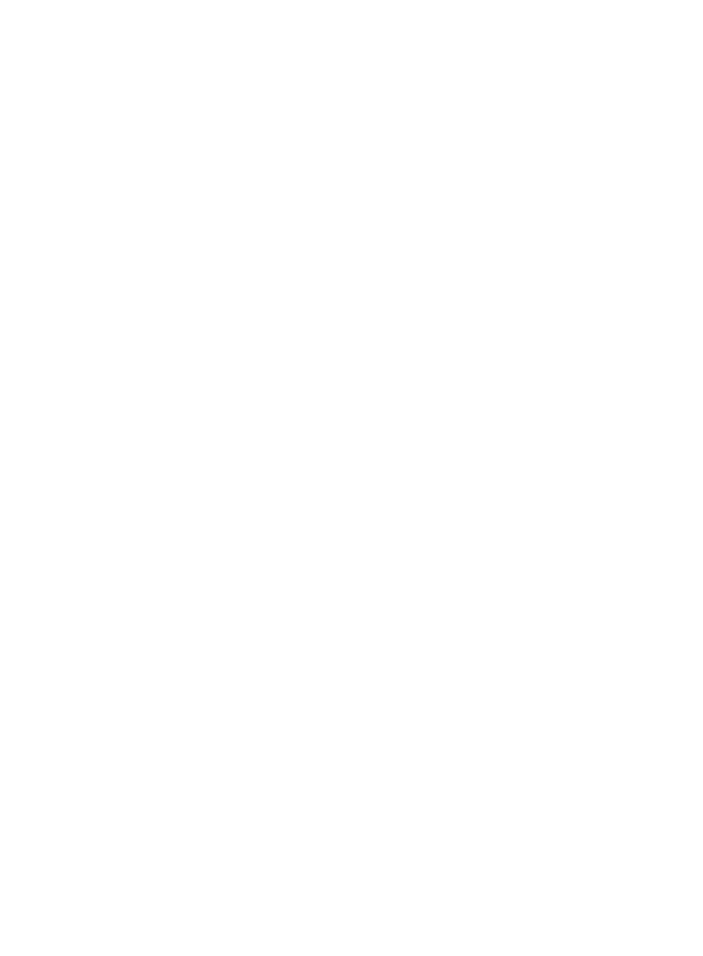
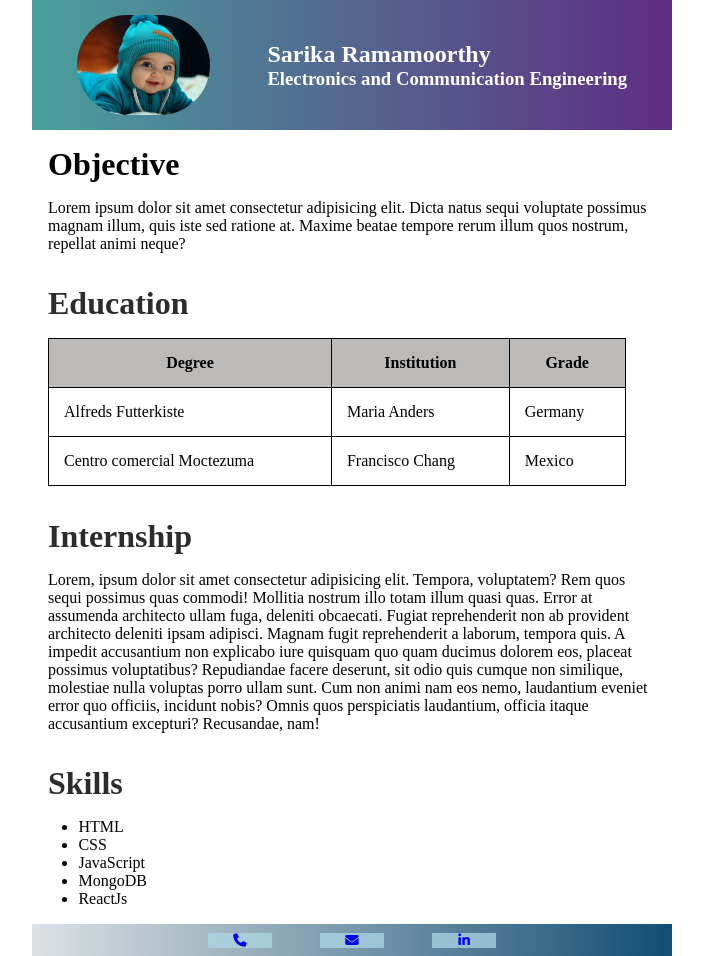
Before and after one commit to SarikaRamamoorthy/website, a plain HTML site: page index.html in a window 1280 px wide. Shown: the whole page, without its empty margins (288-991 px from the left). Before the commit the page ends 800 px from the top, so only its background shows below. Drawn offline with Linux system fonts and the light colour scheme.

Commit message:
final commit

```diff
--- a/css/index.css
+++ b/css/index.css
@@ -0,0 +1,100 @@
+*{
+    margin: 0;
+    padding: 0;
+    box-sizing: border-box;
+}
+
+body {
+    width: 50%;
+    margin: auto;
+}
+
+.bg {
+    background: #5f2c82;  /* fallback for old browsers */
+    background: -webkit-linear-gradient(to right, #49a09d, #5f2c82);  /* Chrome 10-25, Safari 5.1-6 */
+    background: linear-gradient(to right, #49a09d, #5f2c82); /* W3C, IE 10+/ Edge, Firefox 16+, Chrome 26+, Opera 12+, Safari 7+ */
+    /* color: white; */
+}
+.footer {
+    width: 100%;
+    height: 2rem;
+    display: flex;
+    flex-direction: row;
+    justify-content: center;
+    align-items: center;
+    gap: 3rem;
+    font-weight: bold;
+    background: #8E2DE2;
+    /* background: #00416A; */
+    background: -webkit-linear-gradient(to right, #dee1e3, #00416aee);
+    /* Chrome 10-25, Safari 5.1-6 */
+    background: linear-gradient(to right, #dee1e3,#00416aee);
+}
+
+.header {
+
+    display: flex;
+    height: 130px;
+    padding: 1rem;
+    justify-content: space-around;
+    justify-items: center;
+    align-items: center;
+}
+
+.header > div > h1, h3 {
+    color: rgb(255, 255, 255);
+}
+
+th {
+    background: rgb(188, 185, 185);
+}
+
+img {
+    border-radius: 50px;
+    height: 100px;
+}
+
+table {
+    width: 95%;
+}
+
+table, th, td {
+    border: 1px solid black;
+    border-collapse: collapse;
+}
+
+h1 {
+    margin-bottom: 1rem;
+}
+
+h2 {
+    color: white;
+}
+
+th, td {
+   padding: 15px;
+}
+
+.obj {
+    padding: 1rem;
+}
+.color-primary{
+    color: rgb(44, 44, 44);
+}
+
+.skill {
+    width: 90%;
+    margin: auto;
+}
+
+.buttonchange {
+    background-color: rgba(173, 216, 230, 0.735);
+    border: none;
+    width: 5vw;
+    /* border:1px solid white; */
+}
+
+.buttonchange:hover {
+    /* background-color: #f9f9f9; */
+    background-color: transparent;
+}
--- a/index.html
+++ b/index.html
@@ -4,8 +4,68 @@
     <meta charset="UTF-8">
     <meta name="viewport" content="width=device-width, initial-scale=1.0">
     <title>Document</title>
+    <link rel="stylesheet" href="/css/index.css">
+    <link rel="stylesheet" href="https://cdnjs.cloudflare.com/ajax/libs/font-awesome/6.6.0/css/all.min.css"
+        integrity="sha512-Kc323vGBEqzTmouAECnVceyQqyqdsSiqLQISBL29aUW4U/M7pSPA/gEUZQqv1cwx4OnYxTxve5UMg5GT6L4JJg=="
+        crossorigin="anonymous" referrerpolicy="no-referrer" />
 </head>
 <body>
-
+    <div class="header bg">
+        <img src="/img/baby boy.jpg" alt="photo">
+        <div>
+            <h2>Sarika Ramamoorthy</h2>
+            <h3>Electronics and Communication Engineering</h3>
+        </div>
+    </div>
+    <div class="obj">
+        <h1>Objective</h1>
+        <p>Lorem ipsum dolor sit amet consectetur adipisicing elit. Dicta natus sequi voluptate possimus magnam illum, quis iste sed ratione at. Maxime beatae tempore rerum illum quos nostrum, repellat animi neque?</p>
+    </div>
+    <div class="obj">
+        <h1 class="color-primary">Education</h1>
+        <table>
+            <tr>
+              <th>Degree</th>
+              <th>Institution</th>
+              <th>Grade</th>
+            </tr>
+            <tr>
+              <td>Alfreds Futterkiste</td>
+              <td>Maria Anders</td>
+              <td>Germany</td>
+            </tr>
+            <tr>
+              <td>Centro comercial Moctezuma</td>
+              <td>Francisco Chang</td>
+              <td>Mexico</td>
+            </tr>
+          </table>
+    </div>
+    <div class="obj">
+        <h1 class="color-primary">Internship</h1>
+        <p>Lorem, ipsum dolor sit amet consectetur adipisicing elit. Tempora, voluptatem? Rem quos sequi possimus quas commodi! Mollitia nostrum illo totam illum quasi quas. Error at assumenda architecto ullam fuga, deleniti obcaecati. Fugiat reprehenderit non ab provident architecto deleniti ipsam adipisci. Magnam fugit reprehenderit a laborum, tempora quis. A impedit accusantium non explicabo iure quisquam quo quam ducimus dolorem eos, placeat possimus voluptatibus? Repudiandae facere deserunt, sit odio quis cumque non similique, molestiae nulla voluptas porro ullam sunt. Cum non animi nam eos nemo, laudantium eveniet error quo officiis, incidunt nobis? Omnis quos perspiciatis laudantium, officia itaque accusantium excepturi? Recusandae, nam!</p>
+    </div>
+    <div class="obj">
+        <h1 class="color-primary">Skills</h1>
+        <ul class="skill">
+            <li>HTML</li>
+            <li>CSS</li>
+            <li>JavaScript</li>
+            <li>MongoDB</li>
+            <li>ReactJs</li>
+        </ul>
+    </div>
+    <div class="obj bg footer">
+        <button class="buttonchange"><a href="tel:+91 9865192930">
+            <i class="fa-solid fa-phone text-white icon"></i>
+        </a></button>
+        <button class="buttonchange"><a href="mailto:me@gmail.com">
+                <i class="fa-solid fa-envelope text-white"></i>
+            </a></button>
+        <button class="buttonchange"> <a href="https://www.linkedin.com/" target="_blank">
+                <i class="fa-brands fa-linkedin-in text-white"></i>
+            </a>
+        </button>
+    </div>
 </body>
 </html>
```
Also changed, not shown: img/baby boy.jpg (added), img/phone-call.png (added).
